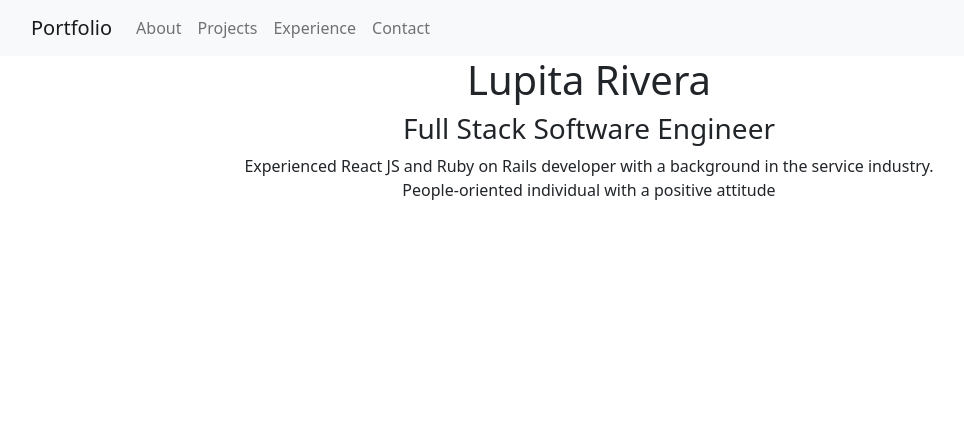
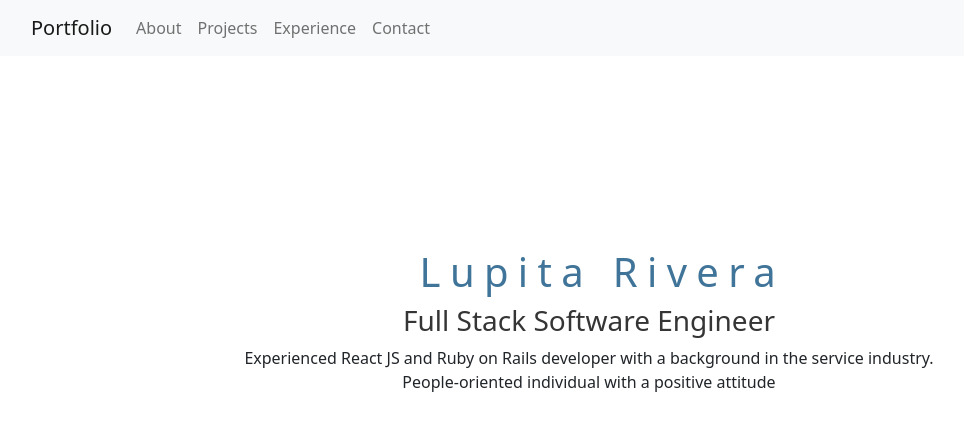
Before and after one commit to LupitaLee/portfolio, a React (Create React App) app: page / in a window 1280 px wide. Shown: the top 430 px of the page, without its empty margins (51-1015 px from the left). Built offline with nearby package versions, Linux system fonts and the light colour scheme.

Commit message:
add a name title and tagline to intro

```diff
--- a/src/components/About.jsx
+++ b/src/components/About.jsx
@@ -3,7 +3,7 @@ import React from 'react'
 const About = () => {
     return (
         <div>
-            About page
+            <h1>ABOUT ME</h1>
         </div>
     )
 }
--- /dev/null
+++ b/src/components/Intro.css
@@ -0,0 +1,36 @@
+
+#intro {
+    width: 100vw;
+    min-height: 100vh;
+    text-align: center;
+    display: flex;
+    flex-flow: column wrap;
+    align-items: stretch;
+    align-content: center;
+}
+
+.name{
+    color: #407599;
+    font-size: 30px;
+    margin-top: 15%;
+    letter-spacing: 7pt;
+    animation: fadeIn ease 3s;
+    -webkit-animation: fadeIn ease 3s;
+    -moz-animation: fadeIn ease 3s;
+    -o-animation: fadeIn ease 3s;
+    -ms-animation: fadeIn ease 3s;
+}
+
+.name h1{
+    margin-left: 20pt;
+}
+
+.tagline{
+    color: #353535;
+    font-size: 20px;
+    animation: fadeIn ease 5s;
+    -webkit-animation: fadeIn ease 5s;
+    -moz-animation: fadeIn ease 5s;
+    -o-animation: fadeIn ease 5s;
+    -ms-animation: fadeIn ease 5s;
+}
--- a/src/components/Intro.jsx
+++ b/src/components/Intro.jsx
@@ -1,11 +1,17 @@
 import React from 'react'
+import './Intro.css'
 
 const Intro = () => {
     return (
-        <div>
-            <h1>Lupita Rivera</h1>
+        <div id='intro'>
+            <div className='name'>
+            <h1> Lupita Rivera</h1>
+            </div>
 
+            <div className='tagline'>
             <h3>Full Stack Software Engineer</h3>
+            </div>
+
 
             <p>Experienced React JS and Ruby on Rails developer with a background in the service industry. <br></br>People-oriented individual with a positive attitude</p>
         </div>
--- a/src/components/Navigation.jsx
+++ b/src/components/Navigation.jsx
@@ -12,9 +12,9 @@ const Navigation = () => {
                <Nav className="me-auto">
 
                  <Nav.Link href="/about">About</Nav.Link>
-                 <Nav.Link href="/login">Projects</Nav.Link>
-                 <Nav.Link href="/login">Experience</Nav.Link>
-                 <Nav.Link href="/signup">Contact</Nav.Link>
+                 <Nav.Link href="/projects">Projects</Nav.Link>
+                 <Nav.Link href="/experience">Experience</Nav.Link>
+                 <Nav.Link href="/Contact">Contact</Nav.Link>
 
 
 
```
Also changed, not shown: 1 other file (tests, documents, lock files or other folders).
